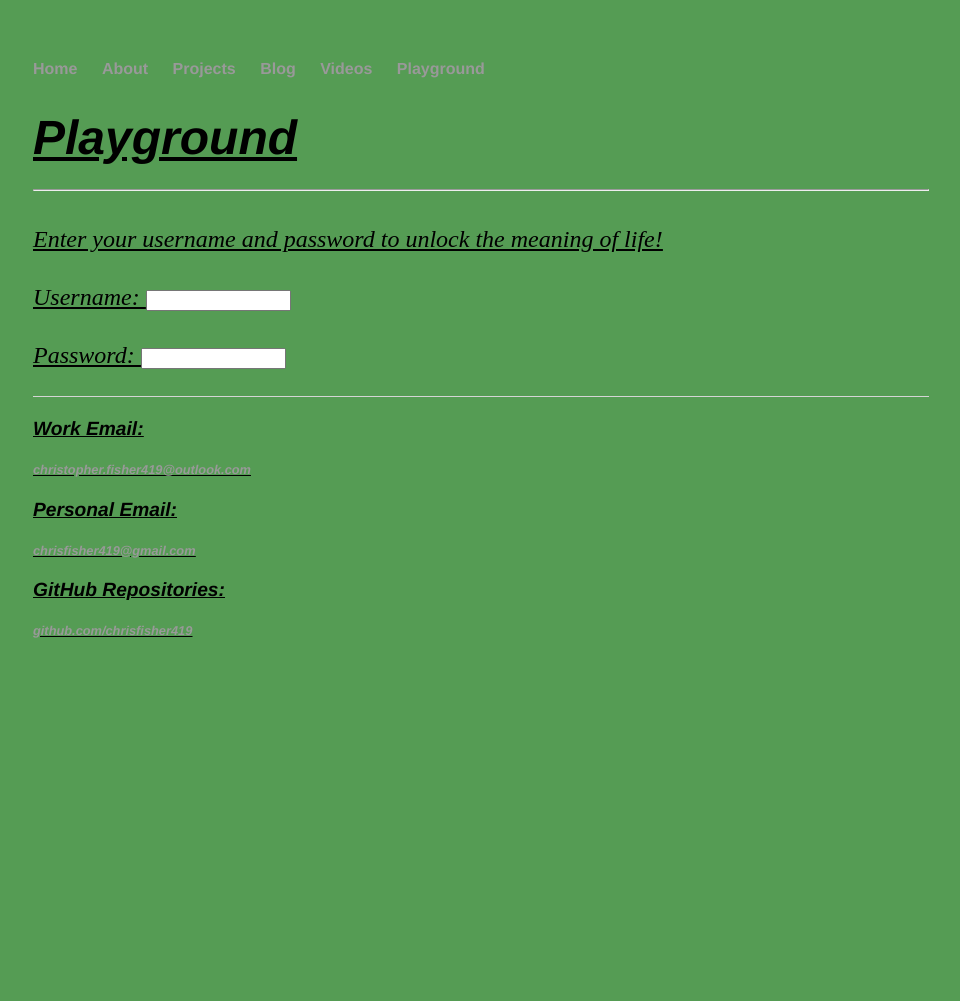
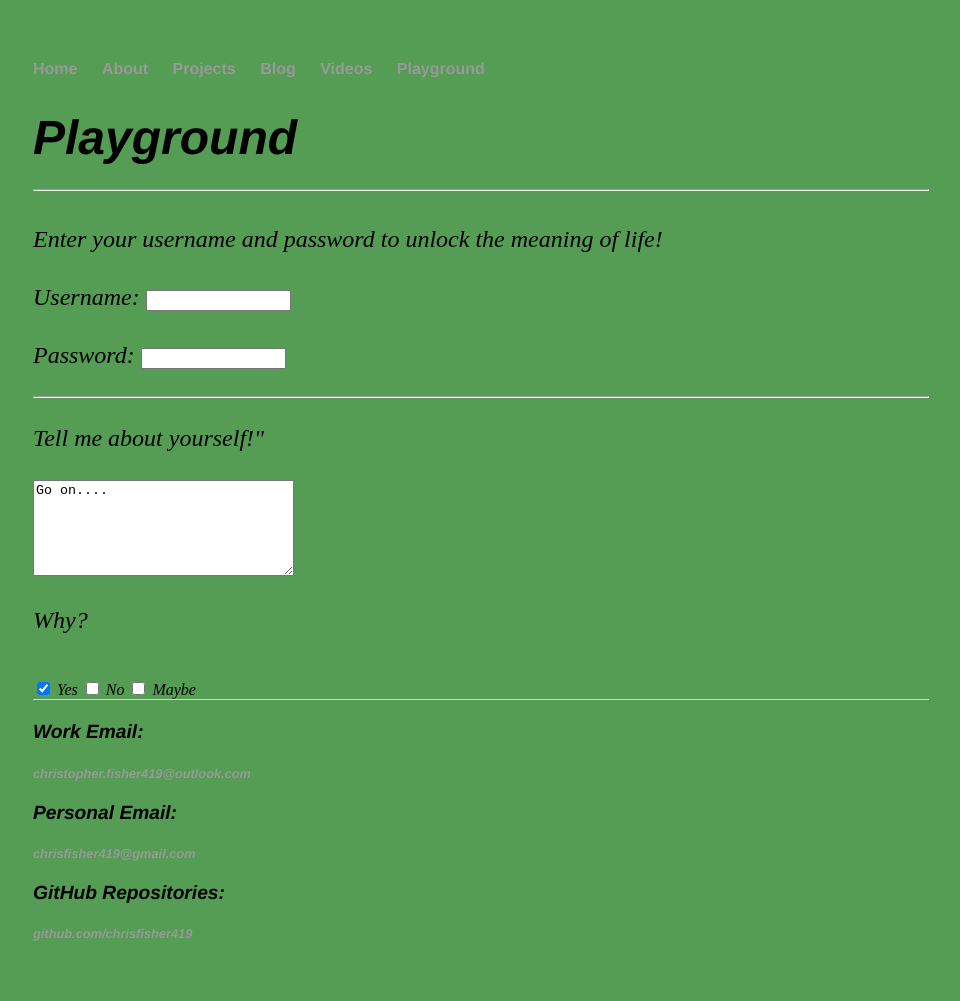
Before and after one commit to chrisfisher419/chrisfisher419.github.io, a Jekyll site: the page built from playground/index.html, in a window 1280 px wide. Shown: the whole page, without its empty margins (159-1119 px from the left). Built offline with Jekyll 4.4.1, drawn with Linux system fonts in a browser that asks for light colours; before the commit the page ends 900 px from its top, so only the background shows below that.

Commit message:
Update index.html

```diff
--- a/playground/index.html
+++ b/playground/index.html
@@ -3,7 +3,7 @@ layout: default
 title: Playground
 ---
 <div class="blurb">
-	<h1><b><i><u>Playground<u><i></b> <hr /></h1>
+	<h1><b><i>Playground<i></b><hr /></h1>
   <form action ="https://chrisfisher419.github.io/playground/" method="get">
   <p>Enter your username and password to unlock the meaning of life! </p>
   <p>Username:
@@ -11,5 +11,12 @@ title: Playground
   </p>
   <p>Password:
   <input type="password" name="password" size="15" maxlength="30" />
-  </p>
+  </p><hr />
+ <p>Tell me about yourself!"</p>
+	  <textarea name="comments" cols="30" rows="6">Go on....</textarea>
+	  <p> Why? </p>
+	  <br />
+	  <input type="checkbox" name="why" value="yes" checked="checked" /> Yes
+	  <input type="checkbox" name="why" value="no" /> No
+	  <input type="checkbox" name="why" value="maybe" /> Maybe
   </form>
```
